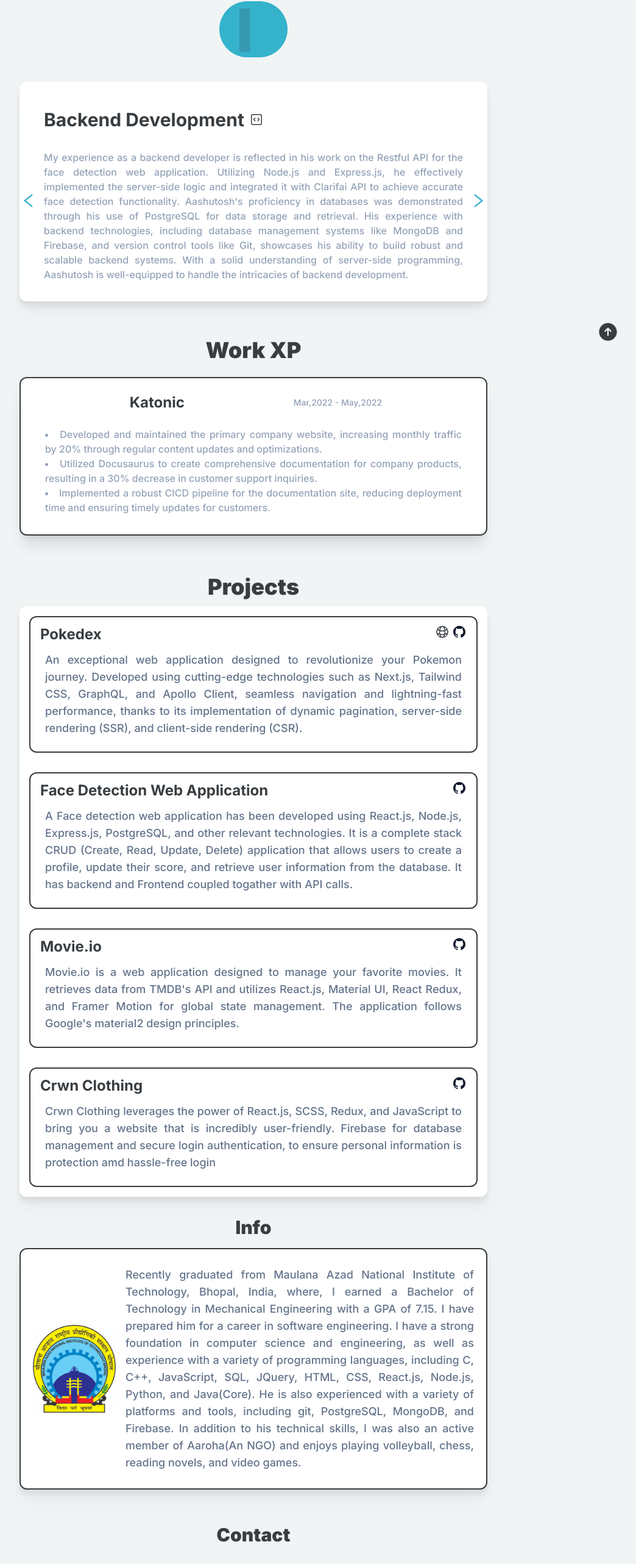
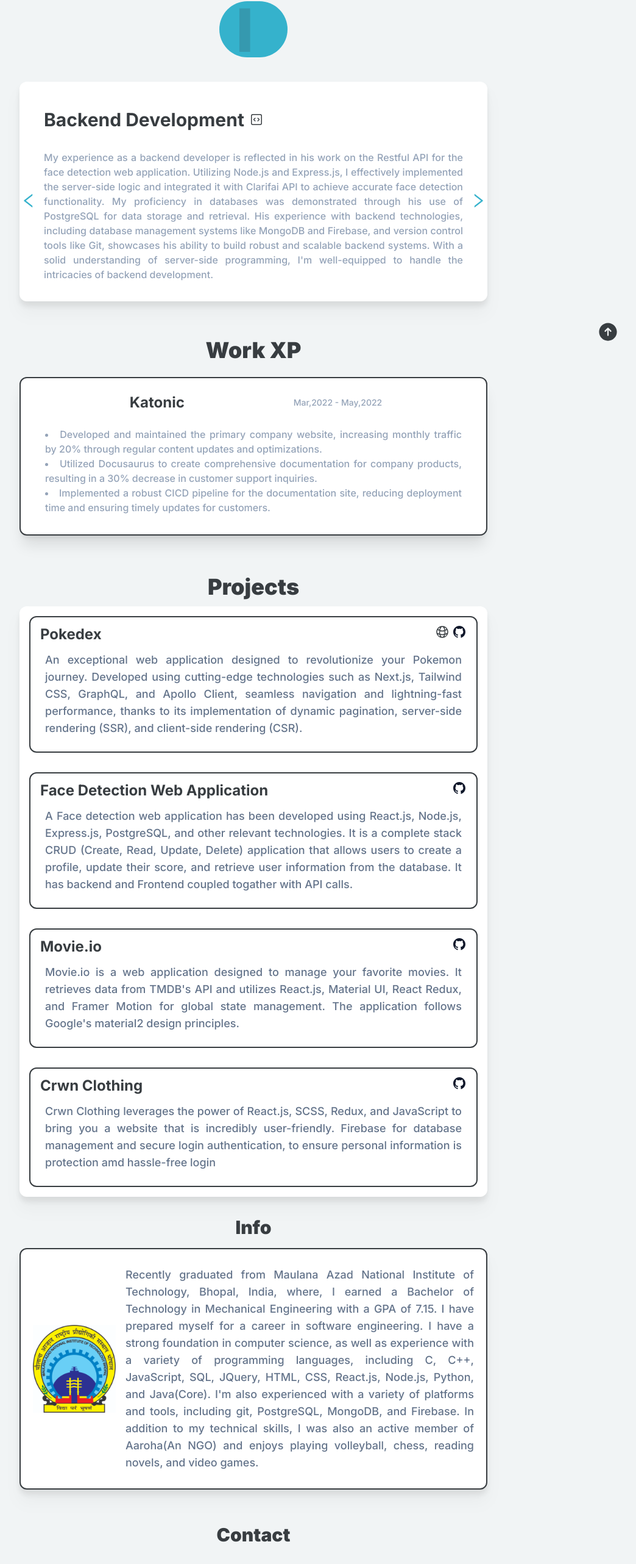
Before and after one commit to aashutosh213/portfolio, a Next.js app: page / in a window 1280 px wide. Shown: the part 198-2762 px from the top of the page at 61% size, without its empty margins (224-1268 px from the left). Built offline with nearby package versions, Linux system fonts and the light colour scheme.

Commit message:
Fixed minor grammatically mistakes

```diff
--- a/src/Data/Data.js
+++ b/src/Data/Data.js
@@ -1,7 +1,7 @@
 export const data = [
     {
     title: "Frontend Development",
-    content: "I've hands-on experience in creating and managing the main site for the company. I worked extensively with technologies such as React.js, Next.js, JavaScript, HTML, CSS, Tailwind CSS and JQuery to build a responsive and user-friendly frontend. Aashutosh utilized web hooks and API calls to develop a face detection web application, which showcased his proficiency in React.js. Additionally, he demonstrated his skills in integrating external services by incorporating Algolia's search bar into the documentation he built using Docusaurus. With a strong foundation in frontend technologies and a keen eye for design, Aashutosh is equipped to contribute to the development of visually appealing and intuitive user interfaces.",
+    content: "I've hands-on experience in creating and managing the main site for the company. I worked extensively with technologies such as React.js, Next.js, JavaScript, HTML, CSS, Tailwind CSS and JQuery to build a responsive and user-friendly frontend. I utilized web hooks and API calls to develop a face detection web application, which showcased his proficiency in React.js. Additionally, I've demonstrated my skills in integrating external services by incorporating Algolia's search bar into the documentation that i built using Docusaurus. With a strong foundation in frontend technologies and a keen eye for design, I'm equipped to contribute to the development of visually appealing and intuitive user interfaces.",
     svg:<svg xmlns="http://www.w3.org/2000/svg" fill="none" viewBox="0 0 24 24" stroke-width="1.5" stroke="currentColor" class="w-6 h-6">
             <path stroke-linecap="round" stroke-linejoin="round" d="M9 17.25v1.007a3 3 0 01-.879 2.122L7.5 21h9l-.621-.621A3 3 0 0115 18.257V17.25m6-12V15a2.25 2.25 0 01-2.25 2.25H5.25A2.25 2.25 0 013 15V5.25m18 0A2.25 2.25 0 0018.75 3H5.25A2.25 2.25 0 003 5.25m18 0V12a2.25 2.25 0 01-2.25 2.25H5.25A2.25 2.25 0 013 12V5.25" />
         </svg> ,
@@ -9,7 +9,7 @@
     },
     {
     title: "Backend Development",
-    content: "My experience as a backend developer is reflected in his work on the Restful API for the face detection web application. Utilizing Node.js and Express.js, he effectively implemented the server-side logic and integrated it with Clarifai API to achieve accurate face detection functionality. Aashutosh's proficiency in databases was demonstrated through his use of PostgreSQL for data storage and retrieval. His experience with backend technologies, including database management systems like MongoDB and Firebase, and version control tools like Git, showcases his ability to build robust and scalable backend systems. With a solid understanding of server-side programming, Aashutosh is well-equipped to handle the intricacies of backend development.",
+    content: "My experience as a backend developer is reflected in his work on the Restful API for the face detection web application. Utilizing Node.js and Express.js, I effectively implemented the server-side logic and integrated it with Clarifai API to achieve accurate face detection functionality. My proficiency in databases was demonstrated through his use of PostgreSQL for data storage and retrieval. His experience with backend technologies, including database management systems like MongoDB and Firebase, and version control tools like Git, showcases his ability to build robust and scalable backend systems. With a solid understanding of server-side programming, I'm well-equipped to handle the intricacies of backend development.",
     svg:<svg xmlns="http://www.w3.org/2000/svg" fill="none" viewBox="0 0 24 24" stroke-width="1.5" stroke="currentColor" class="w-6 h-6">
             <path stroke-linecap="round" stroke-linejoin="round" d="M14.25 9.75L16.5 12l-2.25 2.25m-4.5 0L7.5 12l2.25-2.25M6 20.25h12A2.25 2.25 0 0020.25 18V6A2.25 2.25 0 0018 3.75H6A2.25 2.25 0 003.75 6v12A2.25 2.25 0 006 20.25z" />
         </svg>
@@ -17,7 +17,7 @@
     },
     {
     title: "Coding and Related Experience",
-    content: "My coding experiences encompass a wide range of programming languages and tools. I possess proficiency in languages such as C, C++, JavaScript, SQL, JQuery, HTML, CSS, React.js, Node.js, Python, and Java(Core). His ability to work with diverse programming languages allows him to adapt to different project requirements. Aashutosh's expertise extends to various platforms and tools, including Git for version control, PostgreSQL for relational databases, MongoDB for NoSQL databases, and Firebase for real-time data synchronization. I've also gained practical knowledge in areas such as DBMS, algorithms, operating systems, and data structures through his relevant coursework. With a strong foundation in coding and a comprehensive skill set, Aashutosh is well-prepared to take on complex coding challenges and deliver high-quality solutions.",
+    content: "My coding experiences encompass a wide range of programming languages and tools. I possess proficiency in languages such as C, C++, JavaScript, SQL, JQuery, HTML, CSS, React.js, Node.js, Python, and Java(Core). My ability to work with diverse programming languages allows me to adapt to different project requirements. My expertise extends to various platforms and tools, including Git for version control, PostgreSQL for relational databases, MongoDB for NoSQL databases, and Firebase for real-time data synchronization. I've also gained practical knowledge in areas such as DBMS, algorithms, operating systems, and data structures through his relevant coursework. With a strong foundation in coding and a comprehensive skill set, I'm well-prepared to take on complex coding challenges and deliver high-quality solutions.",
     svg:<svg xmlns="http://www.w3.org/2000/svg" fill="none" viewBox="0 0 24 24" stroke-width="1.5" stroke="currentColor" class="w-6 h-6">
             <path stroke-linecap="round" stroke-linejoin="round" d="M6.75 7.5l3 2.25-3 2.25m4.5 0h3m-9 8.25h13.5A2.25 2.25 0 0021 18V6a2.25 2.25 0 00-2.25-2.25H5.25A2.25 2.25 0 003 6v12a2.25 2.25 0 002.25 2.25z" />
         </svg>,
--- a/src/components/Info.jsx
+++ b/src/components/Info.jsx
@@ -22,9 +22,9 @@
             {/* <img src="./Images/manit_logo.png" alt='manit logo' width={100} height={100}/> */}
                 <h2 className='text-lg py-3 mx-2 font-medium text-slate-500 text-justify'>
                     Recently graduated from Maulana Azad National Institute of Technology, Bhopal, India, where, I earned a Bachelor of Technology in Mechanical Engineering with a GPA of 7.15.
-                    I have prepared him for a career in software engineering. I have a strong foundation in computer science and engineering, as well as experience with a variety of programming languages,
-                    including C, C++, JavaScript, SQL, JQuery, HTML, CSS, React.js, Node.js, Python, and Java(Core). He is also experienced with a variety of platforms and tools, including git,
-                    PostgreSQL, MongoDB, and Firebase. In addition to his technical skills, I was also an active member of Aaroha(An NGO) and enjoys playing volleyball, chess, reading novels, and video games.
+                    I have prepared myself for a career in software engineering. I have a strong foundation in computer science, as well as experience with a variety of programming languages,
+                    including C, C++, JavaScript, SQL, JQuery, HTML, CSS, React.js, Node.js, Python, and Java(Core). I'm also experienced with a variety of platforms and tools, including git,
+                    PostgreSQL, MongoDB, and Firebase. In addition to my technical skills, I was also an active member of Aaroha(An NGO) and enjoys playing volleyball, chess, reading novels, and video games.
                 </h2>
             </div>
         </div>
```
